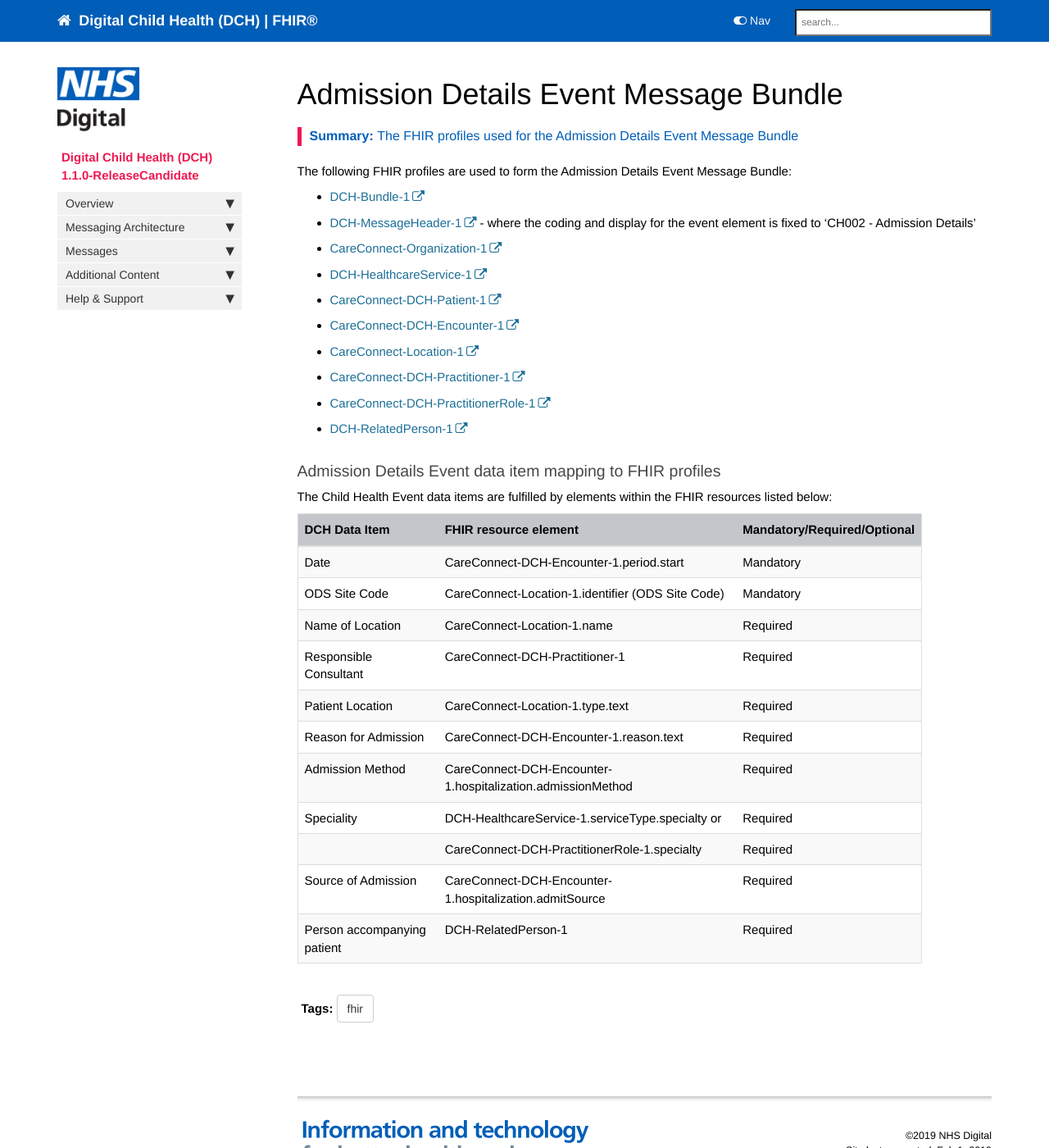
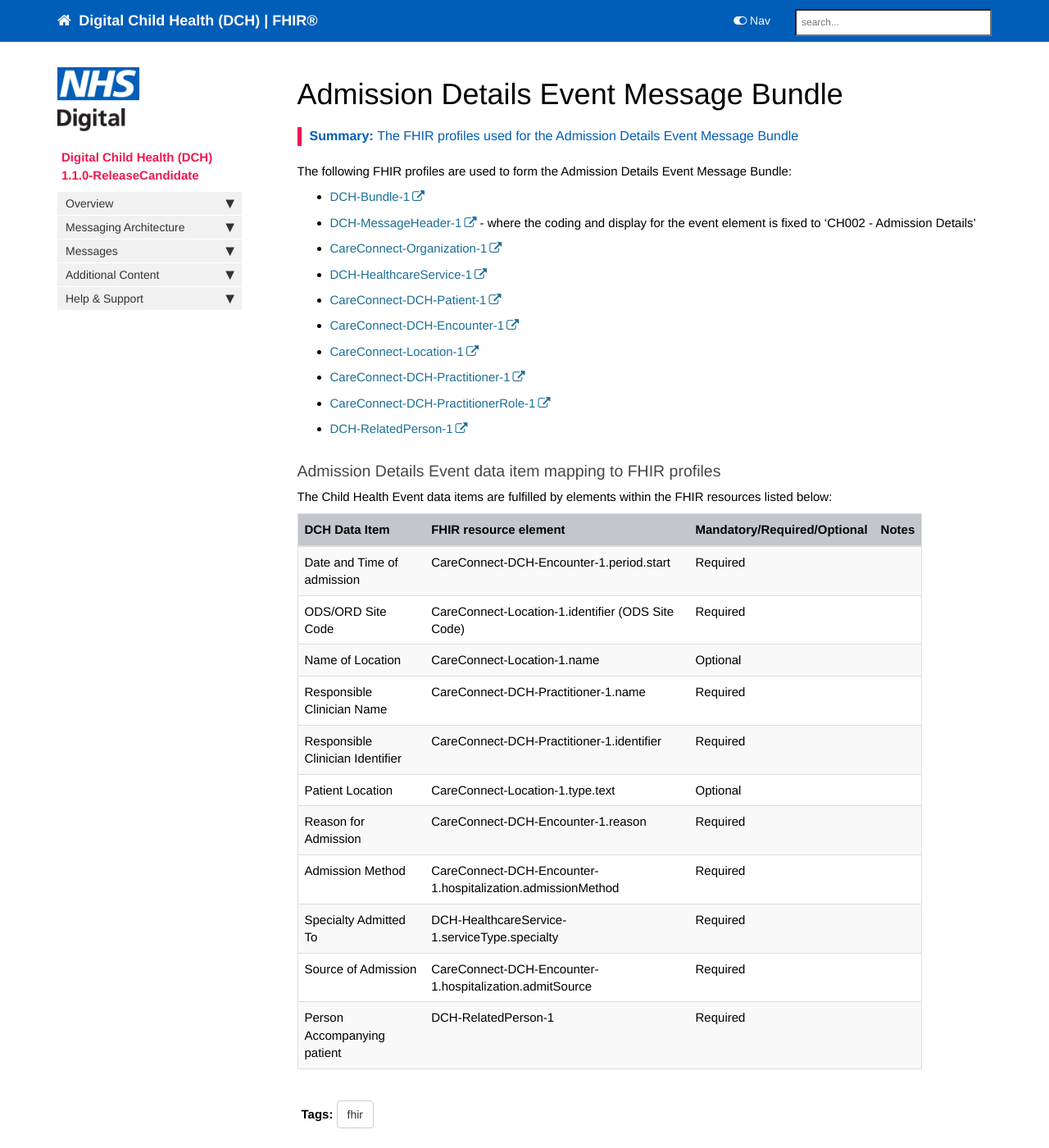
Before and after one commit to nhsconnect/Digital-Child-Health-STU3, a Jekyll site: the page built from pages/explore/explore_admission_details.md, in a window 1280 px wide and 1400 px high. Shown: the whole window at 82% size. Built offline with Jekyll 4.4.1, drawn with Linux system fonts in a browser that asks for light colours; nearby versions of some CDN libraries; comment, search, counter and statistics services are not loaded.

Commit message:
Changes to Admission Details

```diff
--- a/pages/explore/explore_admission_details.md
+++ b/pages/explore/explore_admission_details.md
@@ -25,16 +25,16 @@ The following FHIR profiles are used to form the Admission Details Event Message
 
 The Child Health Event data items are fulfilled by elements within the FHIR resources listed below:
 
-| DCH Data Item               | FHIR resource element                                   | Mandatory/Required/Optional |
-|-----------------------------|---------------------------------------------------------|-----------------------------|
-| Date                        | CareConnect-DCH-Encounter-1.period.start                | Mandatory                   |
-| ODS Site Code               | CareConnect-Location-1.identifier (ODS Site Code)   | Mandatory                   |
-| Name of Location            | CareConnect-Location-1.name   | Required                   |
-| Responsible Consultant      | CareConnect-DCH-Practitioner-1                          | Required                    |
-| Patient Location            | CareConnect-Location-1.type.text    | Required                   |
-| Reason for Admission        | CareConnect-DCH-Encounter-1.reason.text                      | Required                    |
-| Admission Method            | CareConnect-DCH-Encounter-1.hospitalization.admissionMethod | Required                    |
-| Speciality                  | DCH-HealthcareService-1.serviceType.specialty or          | Required                    |
-|      						  | CareConnect-DCH-PractitionerRole-1.specialty         | Required                    |
-| Source of Admission         | CareConnect-DCH-Encounter-1.hospitalization.admitSource        | Required                    |
-| Person accompanying patient | DCH-RelatedPerson-1                                     | Required                    |
+| DCH Data Item                    | FHIR resource element                                       | Mandatory/Required/Optional | Notes           |
+|-----------------------------     |-------------------------------------------------------------|-----------------------------|-----------------|
+| Date and Time of admission       | CareConnect-DCH-Encounter-1.period.start                    | Required                    |                 |
+| ODS/ORD Site Code                | CareConnect-Location-1.identifier (ODS Site Code)           | Required                    |                 |
+| Name of Location                 | CareConnect-Location-1.name                                 | Optional                    |                 |
+| Responsible Clinician Name       | CareConnect-DCH-Practitioner-1.name                         | Required                    |                 |
+| Responsible Clinician Identifier | CareConnect-DCH-Practitioner-1.identifier                   | Required                    |                 |
+| Patient Location                 | CareConnect-Location-1.type.text                            | Optional                    |                 |
+| Reason for Admission             | CareConnect-DCH-Encounter-1.reason                          | Required                    |                 |
+| Admission Method                 | CareConnect-DCH-Encounter-1.hospitalization.admissionMethod | Required                    |                 |
+| Specialty Admitted To            | DCH-HealthcareService-1.serviceType.specialty               | Required                    |                 |
+| Source of Admission              | CareConnect-DCH-Encounter-1.hospitalization.admitSource     | Required                    |                 |
+| Person Accompanying patient      | DCH-RelatedPerson-1                                         | Required                    |                 |
```
